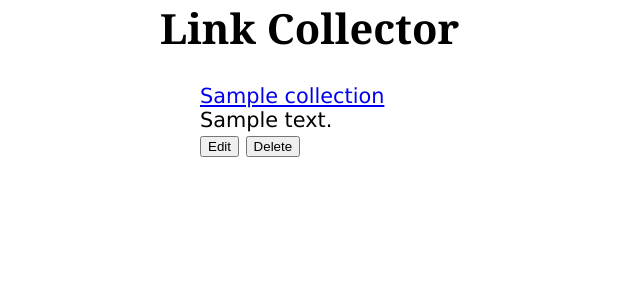
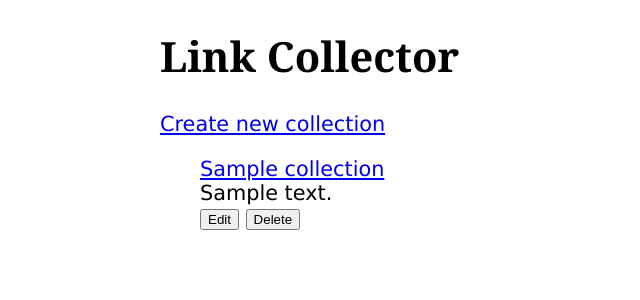
Before and after one commit to kellim/link-collector, a Flask app: page / in a window 1280 px wide. Shown: the top 300 px of the page, without its empty margins (0-640 px from the left). Run offline with Flask 2, Linux system fonts and the light colour scheme; tables that the repository leaves empty hold one stand-in row (values such as "Sample post").

Commit message:
Add ability to create new collection

```diff
--- a/app.py
+++ b/app.py
@@ -33,7 +33,10 @@ def show_category_links(collection, category=""):
     else:
         selected_category = session.query(Category).filter_by(coll_id=selected_collection.coll_id).order_by(Category.cat_id).first()
     categories = session.query(Category).filter_by(coll_id=selected_collection.coll_id)
-    links = session.query(Link).filter_by(cat_id=selected_category.cat_id)
+    if categories.count() > 1:
+        links = session.query(Link).filter_by(cat_id=selected_category.cat_id)
+    else:
+        links = None
     return render_template('links.html', categories=categories, collection=collection,
                            links=links, selected_category=selected_category)
 
@@ -92,6 +95,21 @@ def delete_collection(collection):
         return render_template('collectiondelete.html', collection=selected_coll, cats=cats)
 
 
+@app.route('/links/collection/new', methods=['GET', 'POST'])
+def new_collection():
+    if request.method == 'POST':
+        new_coll = Collection(name = request.form['coll-name'],
+                              description = request.form['coll-desc'],
+                              path = request.form['coll-path'])
+        if 'cancel-btn' in request.form:
+            flash('Adding new Collection cancelled!')
+        else:
+            session.add(new_coll)
+            session.commit()
+            flash("New collection created!")
+        return redirect(url_for('index'))
+    else:
+        return render_template('collectionnew.html')
 
 @app.route('/links/<collection>/<category>/edit/')
 def edit_category(collection, category):
--- a/static/styles.css
+++ b/static/styles.css
@@ -21,3 +21,8 @@ h1, h2 {
 li {
   list-style-type: none;
 }
+
+.explanation {
+  font-size: 1em;
+  font-style: italic;
+}
--- a/templates/index.html
+++ b/templates/index.html
@@ -1,6 +1,9 @@
 {% extends "base.html" %}
+{% block content %}
+<div class="sidebar">
+  <a href="{{ url_for('new_collection') }}">Create new collection</a>
+</div>
 {% include "flashmessages.html" %}
-{% block content %}
 <div class="collections">
   <ul>
     {% if collections %}
```
Also changed, not shown: templates/collectionnew.html (added, +14 -0 lines), templates/links.html (+8 -0 lines).
